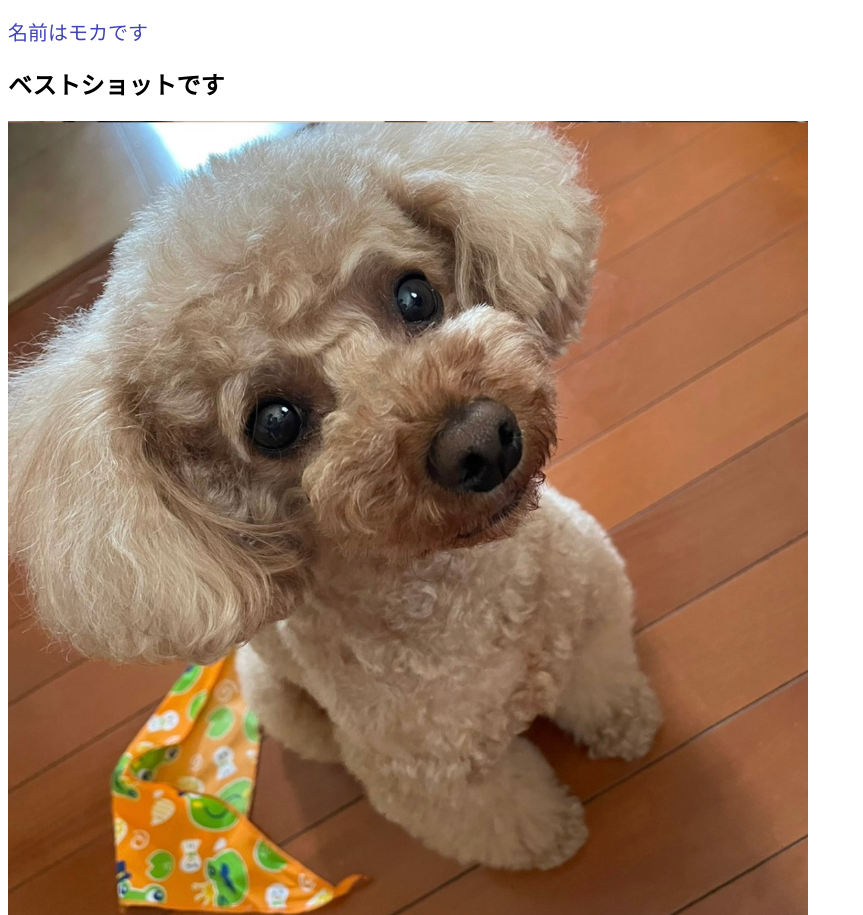
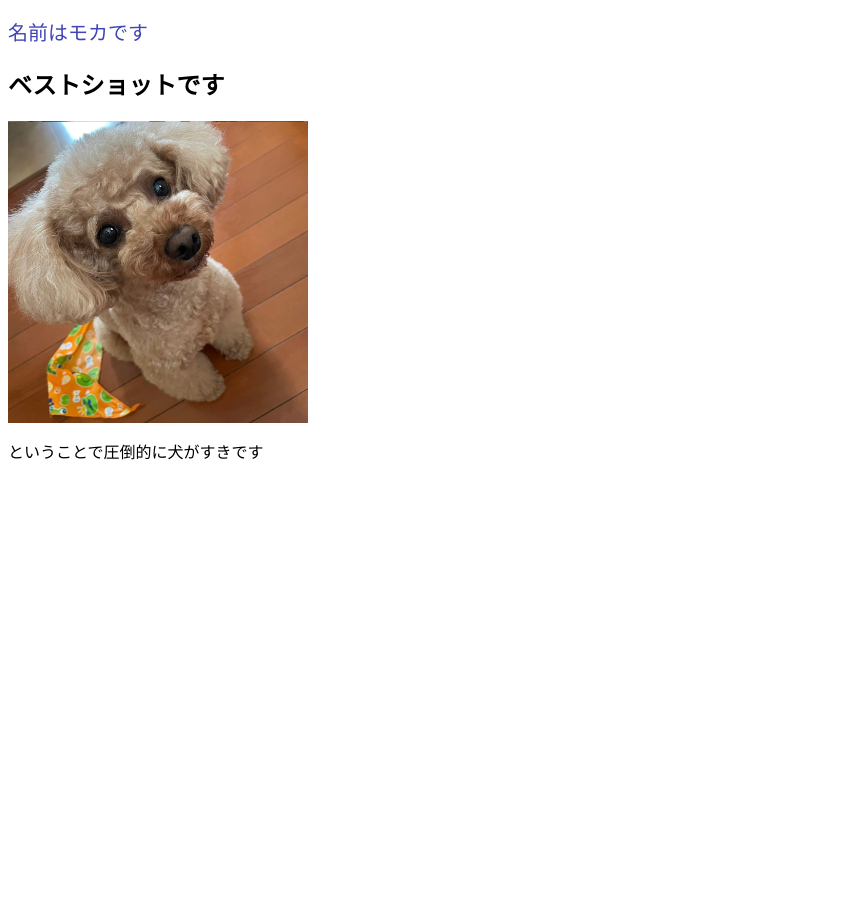
Before and after one commit to kagujouhourenshu/github.tk2, a plain HTML site: page index.html in a window 1280 px wide. Shown: the part 729-1644 px from the top of the page, without its empty margins (0-863 px from the left). After the commit the page ends 1208 px from the top, so only its background shows below. Drawn offline with Linux system fonts and the light colour scheme.

Commit message:
Update index.html

```diff
--- a/index.html
+++ b/index.html
@@ -15,7 +15,7 @@
     <p class="short">名前はモカです</p>
 
     <h2>ベストショットです</h2>
-    <img src="img/mocha.JPG" width="800px">
+    <img src="img/mocha.JPG" width="300px">
     <p>ということで圧倒的に犬がすきです</p>
 
 </body>
```
